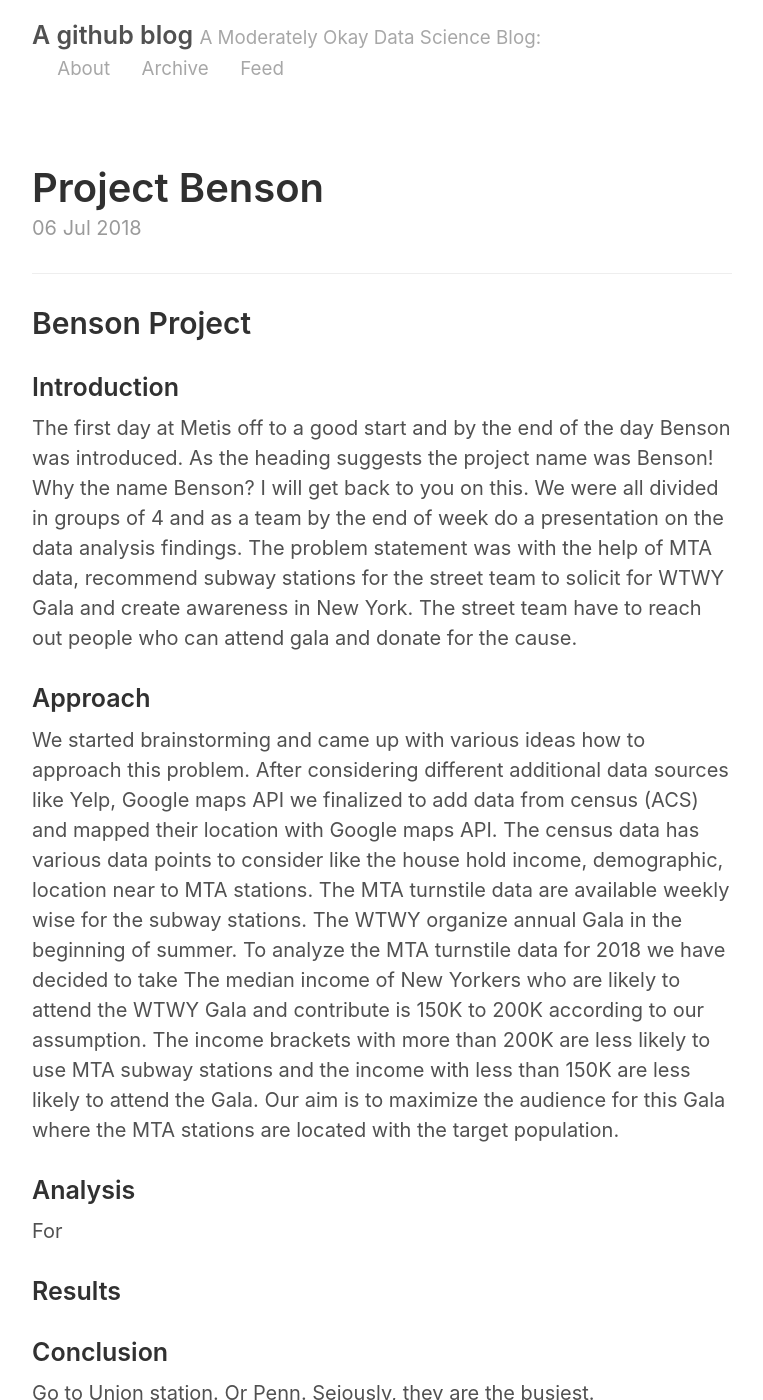
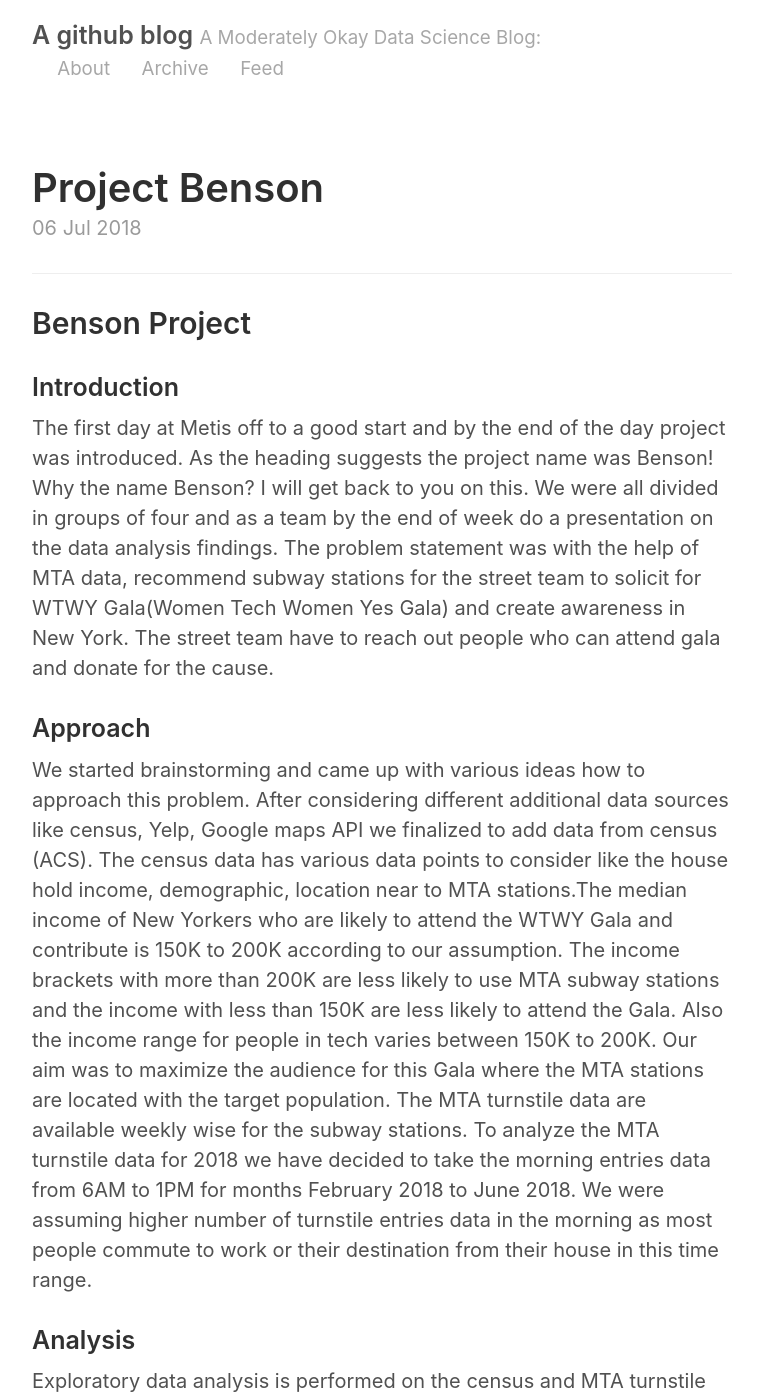
Before and after one commit to priyankapanda78/priyankapanda78.github.io, a Jekyll site: the page built from _posts/2018-07-06-project-benson.md, in a window 1280 px wide and 1400 px high. Shown: the whole window, without its empty margins (258-1021 px from the left). Built offline with Jekyll 4.4.1, drawn with Linux system fonts in a browser that asks for light colours; our own code applies the rules of GitHub Pages for plain Markdown files; some of the changed text lies outside the part shown.

Commit message:
final draft without images

```diff
--- a/_posts/2018-07-06-project-benson.md
+++ b/_posts/2018-07-06-project-benson.md
@@ -2,17 +2,19 @@
 ## Benson Project
 
 ### Introduction
-The first day at Metis off to a good start and by the end of the day Benson was introduced. As the heading suggests the project name was Benson! Why the name Benson? I will get back to you on this. We were all divided in groups of 4 and as a
-team by the end of week do a presentation on the data analysis findings. The problem statement was with the help of MTA data, recommend subway stations for the street team to solicit for WTWY Gala and create awareness in New York. The street team have to reach out people who can attend gala and donate for the cause.
+The first day at Metis off to a good start and by the end of the day project was introduced. As the heading suggests the project name was Benson! Why the name Benson? I will get back to you on this. We were all divided in groups of four and as a team by the end of week do a presentation on the data analysis findings. The problem statement was with the help of MTA data, recommend subway stations for the street team to solicit for WTWY Gala(Women Tech Women Yes Gala) and create awareness in New York. The street team have to reach out people who can attend gala and donate for the cause.
 
 ### Approach
-We started brainstorming and came up with various ideas how to approach this problem. After considering different additional data sources like Yelp, Google maps API we finalized to add data from census (ACS) and mapped their location with Google maps API. The census data has various data points to consider like the house hold income, demographic, location near to MTA stations. The MTA turnstile data are available weekly wise for the subway stations. The WTWY organize annual Gala in the beginning of summer. To analyze the MTA turnstile data for 2018 we have decided to take
-The median income of New Yorkers who are likely to attend the WTWY Gala and contribute is 150K to 200K according to our assumption. The income brackets with more than 200K are less likely to use MTA subway stations and the income with less than 150K are less likely to attend the Gala. Our aim is to maximize the audience for this Gala where the MTA stations are located with the target population.
+We started brainstorming and came up with various ideas how to approach this problem. After considering different additional data sources like census, Yelp, Google maps API we finalized to add data from census (ACS). The census data has various data points to consider like the house hold income, demographic, location near to MTA stations.The median income of New Yorkers who are likely to attend the WTWY Gala and contribute is 150K to 200K according to our assumption. The income brackets with more than 200K are less likely to use MTA subway stations and the income with less than 150K are less likely to attend the Gala. Also the income range for people in tech varies between 150K to 200K. Our aim was to maximize the audience for this Gala where the MTA stations are located with the target population.
+The MTA turnstile data are available weekly wise for the subway stations. To analyze the MTA turnstile data for 2018 we have decided to take the morning entries data from 6AM to 1PM for months February 2018 to June 2018. We were assuming higher number of turnstile entries data in the morning as most people commute to work or their destination from their house in this time range.
 
 ### Analysis
-For
+Exploratory data analysis is performed on the census and MTA turnstile data. The census data is filtered by 150K-200K household income with their respective zip code and the total percentage of people with this income range for a zip code is calculated. The % of people with this income we can in this table below.
+The zip code for MTA stations were derived with the help of Googlemap Geocoder API and the census data is merged by the zip code. The % of people with income is then multiplied with the daily morning entries data for each subway station to get the total number of people. And these are the top performing 10 stations with the highest footfall in the specified range.
+
+
 ### Results
-
-### Conclusion
-
-Go to Union station. Or Penn. Seiously, they are the busiest.
+As we can see the top 10 stations based on the income bracket, we would like to recommend the top 3 stations out of them for the street team to solicit for WTWY Gala i.e.
+1. 34th Penn Station
+2. Grand Central - 42 Street
+3. 42 St - Port Authority
```
